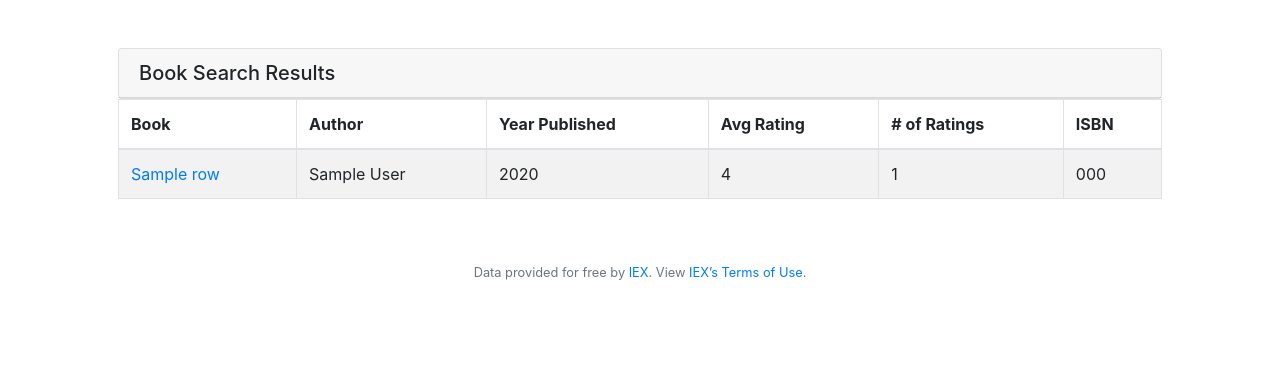
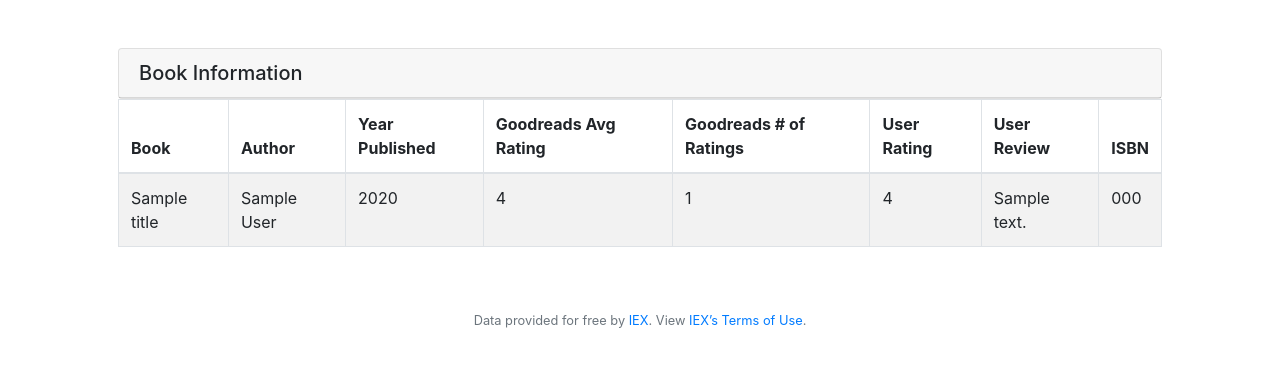
Before and after one commit to andrew-curthoys/CS50W, a Flask app: template Projects/project1/templates/book.html in a window 1280 px wide. Shown: the part 58-425 px from the top of the page. Run offline with Flask 2, Linux system fonts and the light colour scheme; the template is opened without the code that fills it: most values are stand-ins (such as "Sample title", 1, 10 or a date in 2020); some libraries are stand-ins or nearby versions.

Commit message:
Added book page

```diff
--- a/Projects/project1/application.py
+++ b/Projects/project1/application.py
@@ -53,8 +53,9 @@ def index():
             error_message = "Incorrect password, please retry"
             return render_template("error.html", error_message=error_message)
 
-        # Set session
+        # Set session variables
         session["username"] = username
+        session["user_id"] = login_data[0]
 
         return render_template("/search.html")
 
@@ -134,6 +135,42 @@ def register():
     return "Registered!"
 
 
-@app.route("/book", methods=["GET"])
+@app.route("/book", methods=["GET", "POST"])
 def book():
-    "TODO"
+    if request.method == "GET":
+        isbn = request.args.get("isbn")
+        user_id = session["user_id"]
+        review_data = db.execute("""SELECT * FROM "Reviews" WHERE user_id = :user_id AND isbn = :isbn""",
+                                 {"user_id": user_id, "isbn": isbn}).fetchone()
+
+        book_data = db.execute("""SELECT * FROM "Books" WHERE isbn = :isbn""",
+                               {"isbn": isbn}).fetchone()
+
+        if review_data is None:
+            review_stars = "-"
+            review_comment = "No user review yet"
+
+        else:
+            # Get user review data
+            review_stars = review_data[2]
+            review_comment = review_data[3]
+
+        # Get book data
+        isbn = book_data[0]
+        title = book_data[1]
+        author = book_data[2]
+        year = book_data[3]
+
+        # Get reviews from Goodreads
+        load_dotenv(override=True)
+        KEY = os.getenv('key')
+        url = 'https://www.goodreads.com/book/review_counts.json'
+        params = {"key": KEY, "isbns": isbn}
+        response = requests.get(url, params=params)
+        goodreads_data = response.json()
+
+        # Parse data from Goodreads into lists to pass to results template
+        avg_rating = goodreads_data.get('books')[0].get('average_rating')
+        ratings_count = goodreads_data.get('books')[0].get('work_ratings_count')
+
+        return render_template("/book.html", title=title, author=author, year=year, avg_rating=avg_rating, ratings_count=ratings_count, review_stars=review_stars, review_comment=review_comment, isbn=isbn)
--- a/Projects/project1/templates/book.html
+++ b/Projects/project1/templates/book.html
@@ -10,7 +10,7 @@
 
         <form>
             <div class="card">
-                <h5 class="card-header">Book Search Results</h5>
+                <h5 class="card-header">Book Information</h5>
             </div>
         </form>
 
@@ -21,23 +21,24 @@
                     <th>Book</th>
                     <th>Author</th>
                     <th>Year Published</th>
-                    <th>Avg Rating</th>
-                    <th># of Ratings</th>
+                    <th>Goodreads Avg Rating</th>
+                    <th>Goodreads # of Ratings</th>
+                    <th>User Rating</th>
+                    <th>User Review</th>
                     <th>ISBN</th>
                 </tr>
             </thead>
             <tbody>
-                {% for row in table_data %}
                     <tr>
-
-                        <td><a href="/book">{{ row['title'] }}</a></td>
-                        <td>{{ row['author'] }}</td>
-                        <td>{{ row['year'] }}</td>
-                        <td>{{ row['avg_rating'] }}</td>
-                        <td>{{ row['ratings_count'] }}</td>
-                        <td>{{ row['isbn'] }}</td>
+                        <td>{{ title }}</td>
+                        <td>{{ author }}</td>
+                        <td>{{ year }}</td>
+                        <td>{{ avg_rating }}</td>
+                        <td>{{ ratings_count }}</td>
+                        <td>{{ review_stars }}</td>
+                        <td>{{ review_comment }}</td>
+                        <td>{{ isbn }}</td>
                 </tr>
-                {% endfor %}
             </tbody>
         </table>
 
```
